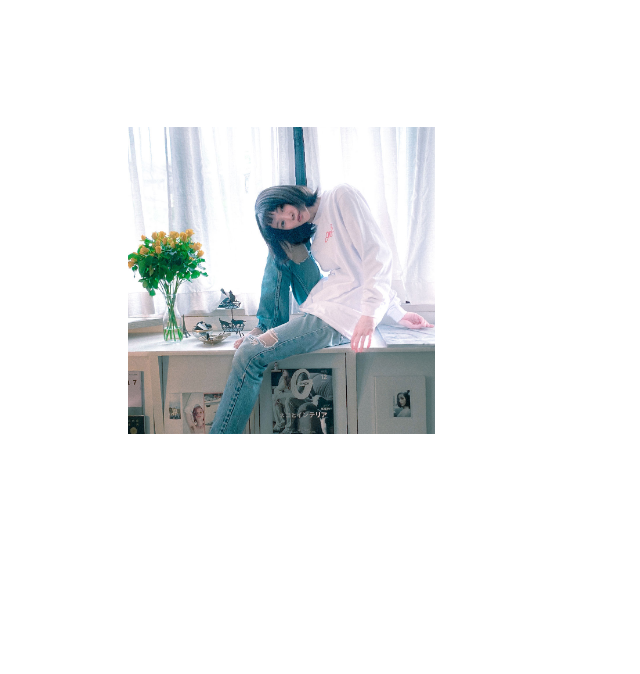
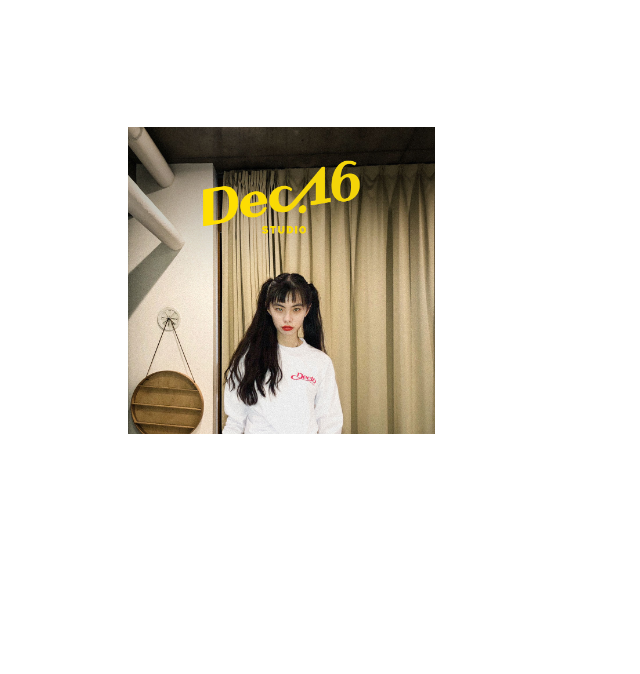
Before and after one commit to 870tik/dec16, a PHP site: page /html/lookbook.html in a window 1280 px wide. Shown: the part 91-765 px from the top of the page, without its empty margins (0-640 px from the left). Run offline with PHP 8.4, Linux system fonts and the light colour scheme.

Commit message:
add image

```diff
--- a/css/lookbook.css
+++ b/css/lookbook.css
@@ -19,7 +19,7 @@
     width: 100%;
     height: 48vw;
     object-fit: cover;
-    object-position: center center;
+    object-position: top center;
 }
 
 #bookTitleBox {
```
Also changed, not shown: data/lookbook/jessica/lookbook1.jpg, data/lookbook/jessica/lookbook2.jpg, data/lookbook/jessica/lookbook3.jpg, data/lookbook/jessica/lookbook4.jpg, data/lookbook/jessica/lookbook5.jpg, data/lookbook/jessica/lookbook6.jpg.
